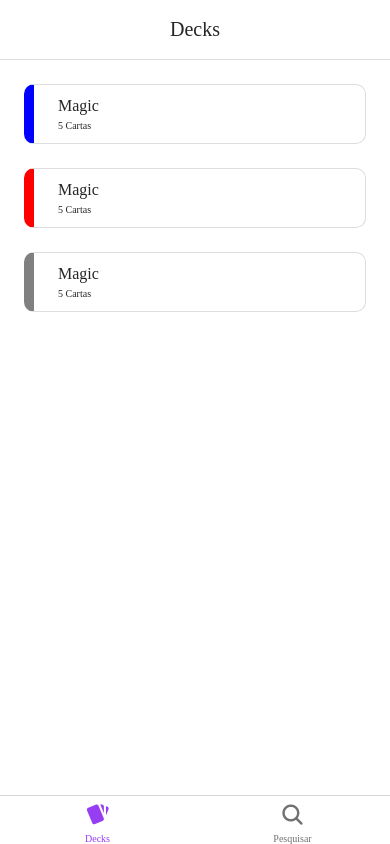
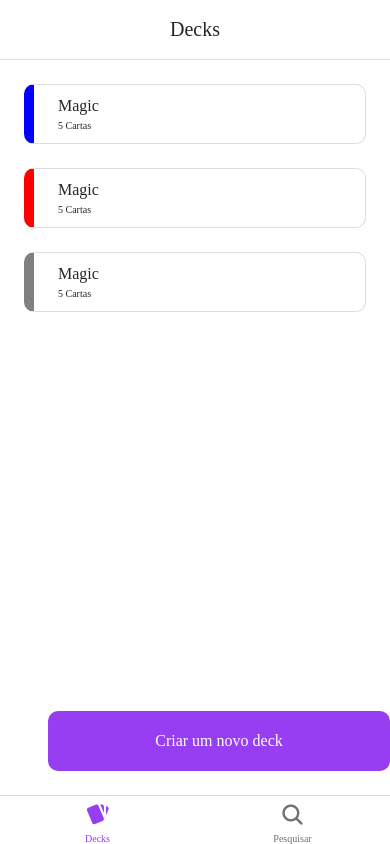
Before and after one commit to AlexandreLira/magic-deck-management, a React Native app: screen / in a window 390 px wide. Built offline with nearby package versions, Linux system fonts and the light colour scheme.

Commit message:
created component button

```diff
--- /dev/null
+++ b/src/components/Button/index.tsx
@@ -0,0 +1,26 @@
+import React from 'react';
+import { TouchableOpacityProps } from 'react-native/types';
+import { Container, Title } from './styles';
+
+interface ButtonProps extends TouchableOpacityProps {
+    title: string;
+    color?: string;
+    disabled?: boolean;
+}
+
+export function Button({
+    title,
+    color,
+    disabled,
+    ...rest
+}: ButtonProps) {
+    return (
+        <Container
+            color={color}
+            disabled={disabled}
+            {...rest}
+        >
+            <Title>{title}</Title>
+        </Container>
+    );
+}
--- /dev/null
+++ b/src/components/Button/styles.ts
@@ -0,0 +1,29 @@
+import styled, {css} from 'styled-components/native';
+
+interface ContainerProps {
+    color?: string
+}
+
+export const Container = styled.TouchableOpacity<ContainerProps>`
+    width: 100%;
+    height: 60px;
+
+    justify-content: center;
+    align-items: center;
+
+    background-color: ${({theme, color}) => color ? color : theme.colors.main};
+
+    border-radius: ${({theme}) => theme.sizes.radius_medium}px;
+
+    ${({disabled}) => disabled && css`
+        opacity: 0.5;
+    `};
+
+
+`;
+
+export const Title = styled.Text`
+    font-size: 16px;
+    color: ${({theme}) => theme.colors.shape};
+    font-family: ${({theme}) => theme.fonts.bold};
+`
--- a/src/screens/Home/index.tsx
+++ b/src/screens/Home/index.tsx
@@ -1,8 +1,9 @@
 import React from 'react';
 import { Text, View } from 'react-native';
+import { Button } from '../../components/Button';
 import { DeckCard } from '../../components/DeckCard';
 import { Header } from '../../components/Header';
-import { Container, Content, DeckList, Separator } from './styles';
+import { Container, Content, DeckList, Footer, Separator } from './styles';
 
 
 const decks = [
@@ -35,8 +36,13 @@
           data={decks}
           keyExtractor={item => item.id}
           renderItem={({ item }) => <DeckCard data={item} />}
-          ItemSeparatorComponent={() => <Separator/>}
+          ItemSeparatorComponent={() => <Separator />}
         />
+
+        <Footer>
+          <Button title='Criar um novo deck'/>
+        </Footer>
+
       </Content>
     </Container>
   );
--- a/src/screens/Home/styles.ts
+++ b/src/screens/Home/styles.ts
@@ -16,6 +16,7 @@
     background-color: ${({theme}) => theme.colors.shape};
 `;
 export const Content = styled.View`
+    flex: 1;
     padding: ${({theme}) => theme.sizes.padding}px;
 `;
 
@@ -27,3 +28,15 @@
 export const Separator = styled.View`
     height: ${({theme}) => theme.sizes.padding}px;
 `;
+
+export const Footer = styled.View`
+    width:  ${({theme}) => theme.sizes.width}px;;
+
+    position: absolute;
+    bottom: 0px;
+
+    justify-content: center;
+    align-items: center;
+
+    padding: 24px;
+`;
```
